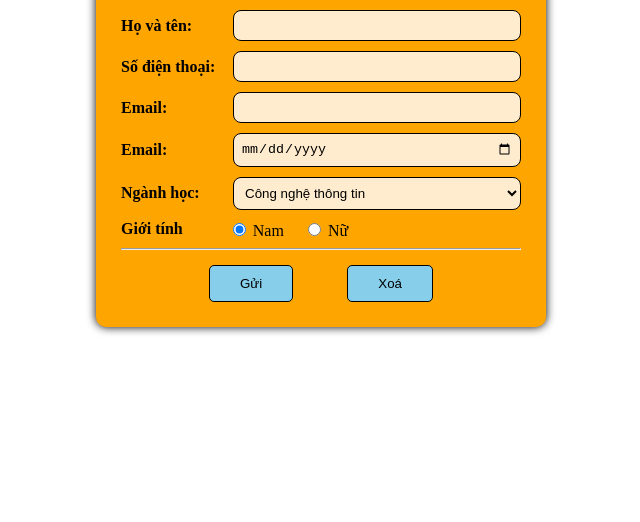
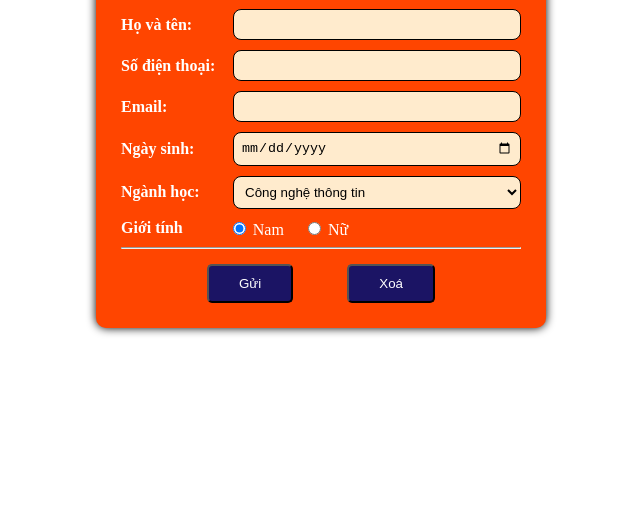
Before and after one commit to ducdoxe/web103-asm01, a plain HTML site: page dknhaphoc.html in a window 1280 px wide. Shown: the part 294-816 px from the top of the page, without its empty margins (319-959 px from the left). Drawn offline with Linux system fonts and the light colour scheme.

Commit message:
28-3-sua-lan-1

```diff
--- a/dknhaphoc.css
+++ b/dknhaphoc.css
@@ -10,7 +10,7 @@ body {
 form {
   width: 400px;
   padding: 25px;
-  background-color: orange;
+  background-color: rgb(255, 69, 0);
   border-radius: 10px;
   box-shadow: 0 0 10px black;
 }
@@ -60,6 +60,7 @@ h2 {
 /* Định dạng nhãn trên điều khiển */
 .form-group > label {
   font-weight: bold;
+  color: white;
 }
 
 
@@ -81,14 +82,19 @@ h2 {
 .form-button {
   padding: 10px 30px;
   margin: 0 25px;
-  outline: none;
-  border: 1px solid black;
+
+
   border-radius: 5px;
-  background-color: skyblue;
+  background-color: rgb(27, 20, 100);
+  color: white;
 }
 
 /* Định dạng các nút bấm khi di chuột lên */
 .form-button:hover {
-  background-color: cornflowerblue;
-  box-shadow: 0 0 10px white;
+  background-color: rgb(0, 128, 0);
+
 }
+
+label,h2{
+  color:white;
+}
--- a/dknhaphoc.html
+++ b/dknhaphoc.html
@@ -29,7 +29,7 @@
 
       <!-- Date - ngày sinh -->
       <div class="form-group">
-        <label>Email:</label>
+        <label>Ngày sinh:</label>
         <input type="date" class="form-control" />
       </div>
 
@@ -46,7 +46,7 @@
 
       <!-- radio - giới tính -->
       <div class="form-group-radio">
-        <label style="font-weight: bold;">Giới tính</label>
+        <label style="font-weight: bold;" >Giới tính</label>
         <div class="radio">
             <label> <input type="radio" name="gt" checked /> Nam</label>
             <label> <input type="radio" name="gt"/> Nữ </label>
--- a/style.css
+++ b/style.css
@@ -7,7 +7,7 @@ body{
 
 /* Định nghĩa khung web */
 .container{
-    width: 98%;
+    width: 100%;
     height: 900px;
     margin: 0 auto;
 }
@@ -95,7 +95,7 @@ body{
 /* Định nghĩa footer */
 .container>footer{
     clear: both;
-    background-color: rgb(38,43, 96);
+    background-color: rgb(255, 69, 0);
     width: 100%;height: 40px;
 }
 
```
